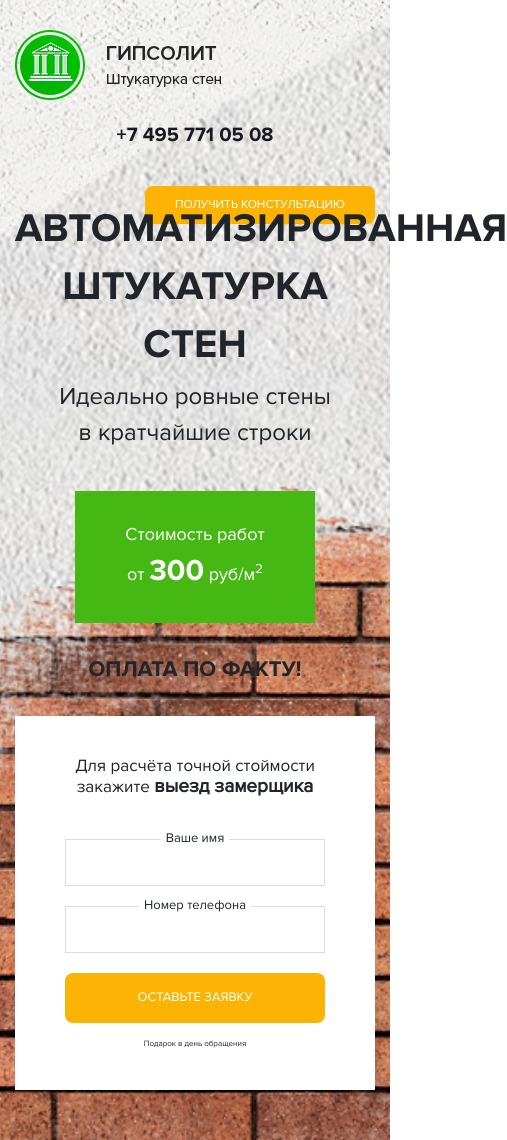
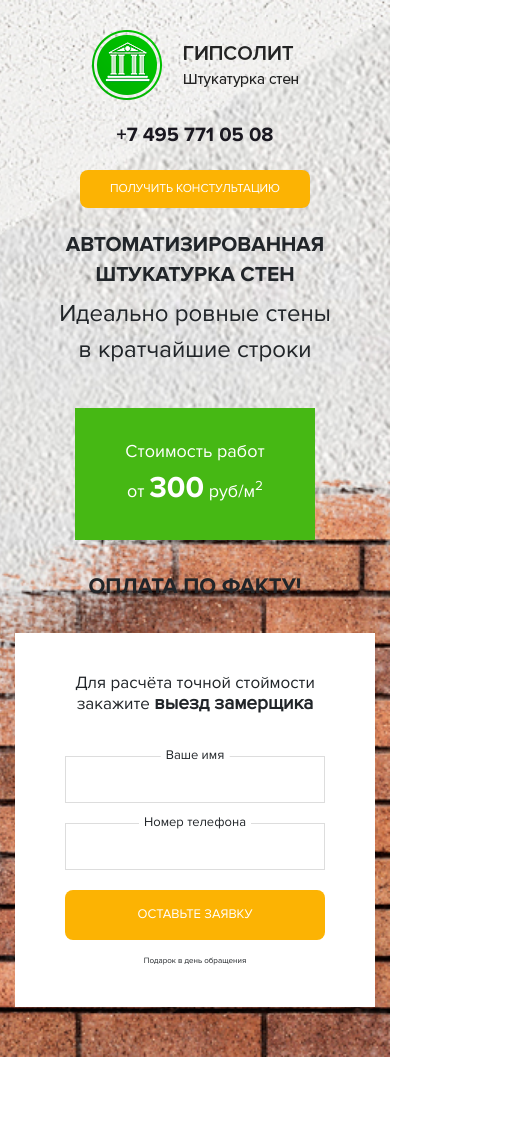
Before and after one commit to SerhiyBodnarchuk/Adaptive-site, a plain HTML site: page src/index.html in a window 390 px wide. Shown: the whole page, 507 px wide, since content can reach past the window. After the commit the page ends 1057 px from the top, so only its background shows below. Drawn offline with nearby package versions, Linux system fonts and the light colour scheme.

Commit message:
Add adaptation for the first section for smartphones.

```diff
--- a/src/index.html
+++ b/src/index.html
@@ -34,19 +34,19 @@
 
                 <div class="row">
 
-                    <div class="col-xl-3 col-lg-3 col-md-4 col-sm-6">
+                    <div class="col-xl-3 col-lg-3 col-md-6 col-sm-6 col-12">
                         <div class="logo">
                             <img src="img/logo.png" alt="Гипсолит">
                         </div>
                     </div>
 
-                    <div class="col-xl-2 offset-xl-4 col-lg-3 offset-lg-3 col-md-4 offset-md-0 col-sm-6">
+                    <div class="col-xl-2 offset-xl-4 col-lg-3 offset-lg-3 col-md-6 offset-md-0 col-sm-6 col-12">
                         <div class="phone-block">
                             <a class="phone-link" href="#">+7 495 771 05 08</a>
                         </div>
                     </div>
 
-                    <div class="col-xl-3 col-lg-3 col-md-4 col-sm-12">
+                    <div class="col-xl-3 col-lg-3 col-md-12 col-sm-12 col-12">
                         <div class="wrap">
                             <div class="wrap-block">
                                 <button class="button header-btn">
@@ -60,7 +60,7 @@
             </div>
             <div class="main-content">
                 <div class="row">
-                    <div class="col-xl-6 col-lg-6 col-md-12 col-sm-12">
+                    <div class="col-xl-6 col-lg-6 col-md-12 col-sm-12 col-12">
                         <div class="main-title">
                             <h1>Автоматизированная штукатурка стен</h1>
                             <p class="main-subtitle">Идеально ровные стены <br> в кратчайшие строки</p>
@@ -69,7 +69,7 @@
                             <strong class="main-trigger">Оплата по факту!</strong>
                         </div>
                     </div>
-                    <div class="col-xl-4 offset-xl-2 col-lg-5 offset-lg-1 col-md-8 offset-md-2 col-sm-10 offset-sm-1">
+                    <div class="col-xl-4 offset-xl-2 col-lg-5 offset-lg-1 col-md-8 offset-md-2 col-sm-10 offset-sm-1 col-12">
                         <div class="main-form">
                             <h2 class="main-form-header">Для расчёта точной стоймости<br>закажите <strong>выезд
                                     замерщика</strong></h2>
--- a/src/less/style.less
+++ b/src/less/style.less
@@ -198,14 +198,25 @@ section{
         text-align: center;
     }
     .main-title{
+        margin-top: 3rem;
         text-align: center;
         margin-bottom: 3rem;
+    }
+    .wrap-block{
+        text-align: center;
     }
 }
 
 @media (max-width:768px) and (min-width:577px){
     .main{
         background-position: left;
+        &-title{
+            margin-top: 0rem;
+            & h1{
+                display: inline-block;
+                text-align: center;
+            }
+        }
     }
     .header{
         text-align: center;
@@ -213,13 +224,23 @@ section{
             width: 50%;
         }
     }
+}
+
+@media(max-width:576px){
+    .logo{
+        text-align: center;
+    }
     .wrap-block{
         text-align: center;
     }
+    .header-btn{
+        margin-bottom: 4rem;
+    }
+}
+@media(max-width:510px){
     .main-title{
-    & h1{
-        display: inline-block;
-        text-align: center;
+        & h1{
+    font-size: 2.1rem;
     }
     }
 }
```
Also changed, not shown: src/css/style.css.
